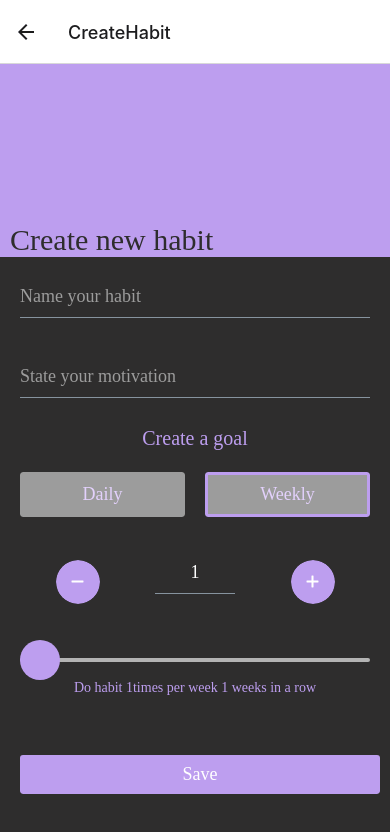
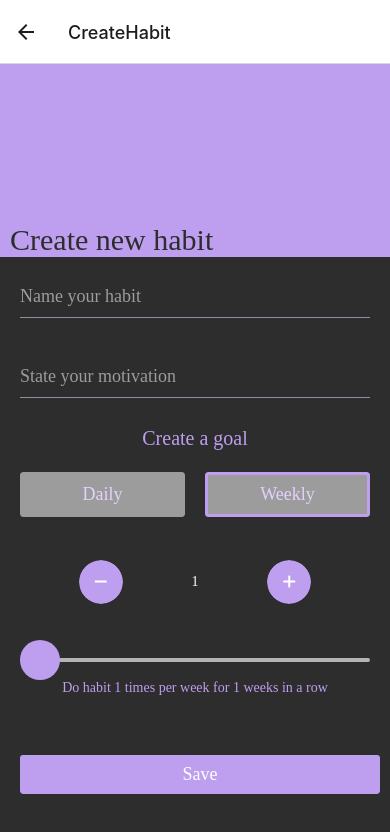
Before and after one commit to Cstew12/cse115A, a React Native app: screen /CreateHabit in a window 390 px wide. Both pictures are taken after a click on the button "Weekly". Shown: the top 832 px of the page. Built offline with nearby package versions, Linux system fonts and the light colour scheme; no server answers; the database is empty.

Commit message:
Tested on iOS device, icon images not showing but added correct formating

```diff
--- a/app/screens/CreateHabitScreen.js
+++ b/app/screens/CreateHabitScreen.js
@@ -17,8 +17,8 @@ function CreateHabitScreen(props) {
     }
 
     const decreaseLength = () => {
-        if(length === 0) {
-            setLength(0);
+        if(length === 1) {
+            setLength(1);
         } else {
             setLength(length - 1);
         }
@@ -135,20 +135,14 @@ function CreateHabitScreen(props) {
                             reverseColor="white"
                             onPress={decreaseLength}
                         />
-                        <Input
-                            onChangeText={setLength}
-                            value={length}
-                            containerStyle={{
-                                width: 100
-                            }}
-                            inputStyle={{
-                                width: 75,
+                        <Text
+                            style={{
                                 color: "white",
                                 textAlign: "center",
-                                fontFamily: "AvenirNext-Regular"
+                                fontFamily: "AvenirNext-Regular",
+                                alignSelf: "center"
                             }}
-                            keyboardType="numeric"
-                        />
+                        >{length}</Text>
                         <Icon
                             name="plus"
                             size={20}
@@ -199,7 +193,7 @@ function CreateHabitScreen(props) {
                                 fontFamily: 'AvenirNext-Regular',
                                 color: colors.purple
                             }}>
-                            {name == '' ? 'Do habit' : name} {period == 'week' ? length : ''}{period == 'week' ? 'times per week' : ''} {value} {period}s in a row
+                            {name == '' ? 'Do habit' : name} {period == 'week' ? length : ''}{period == 'week' ? ' times per week for' : ''} {value} {period}s in a row
                         </Text>
                     </View>
                 </View>
```
